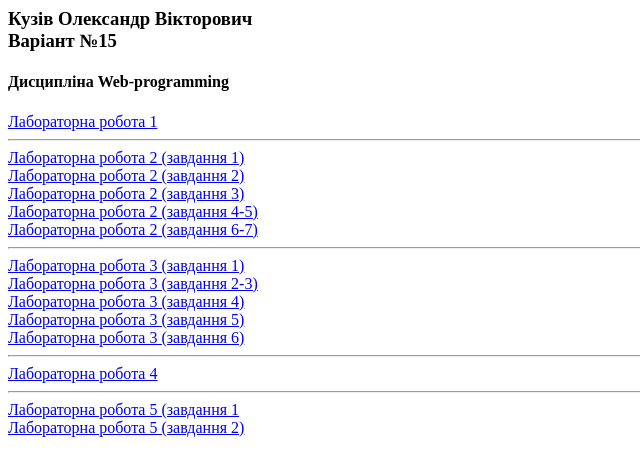
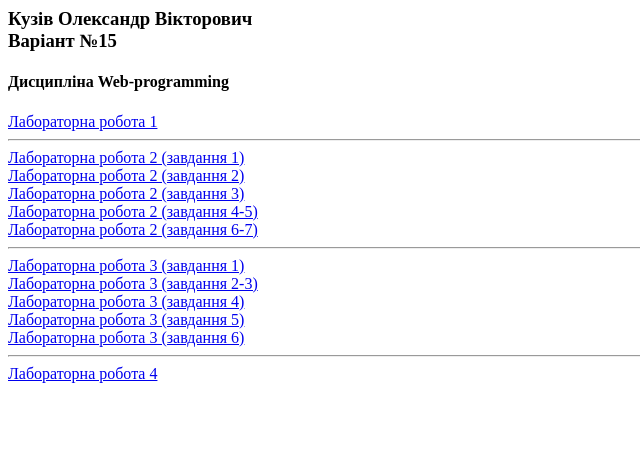
Before and after one commit to oleksandrkuziv25-1010/kuziv10, a plain HTML site: page index.html in a window 1280 px wide. Shown: the whole page, without its empty margins (0-640 px from the left). Drawn offline with Linux system fonts and the light colour scheme.

Commit message:
Update index.html

```diff
--- a/index.html
+++ b/index.html
@@ -21,8 +21,5 @@
 <a href="lab3_kuziv/task6.html">Лабораторна робота 3 (завдання 6) </a> <br>
 <hr>
 <a href="lab4_kuziv/lab4.html">Лабораторна робота 4  </a> <br>
-<hr>
-<a href="lab5_kuziv/lab5.html">Лабораторна робота 5 (завдання 1 </a> <br>
-<a href="lab5_kuziv/task2.html">Лабораторна робота 5 (завдання 2) </a> <br>
 </body>
 </html>
```
